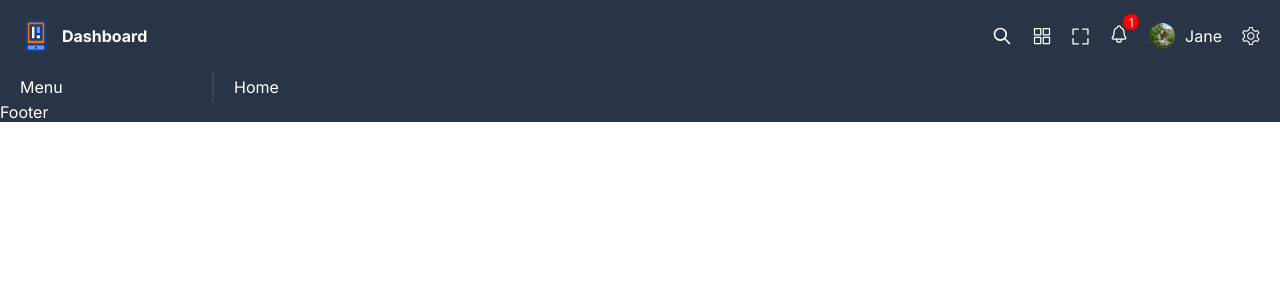
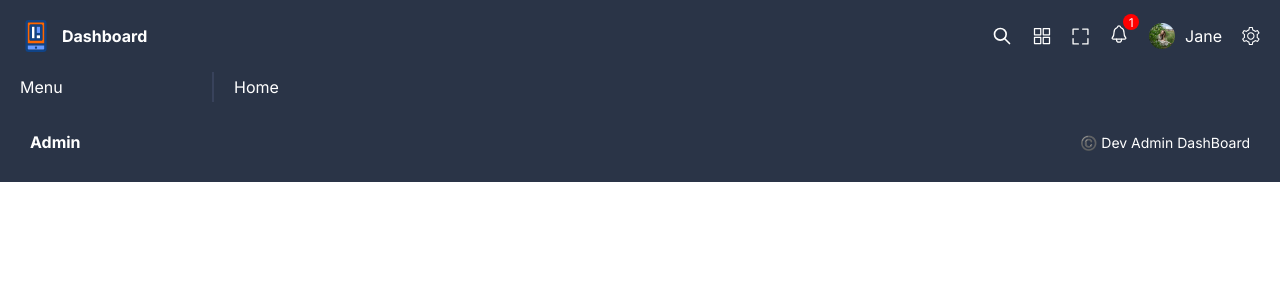
Before and after one commit to Andreeevna/Admin_Dashboard, a React (Vite) app: page / in a window 1280 px wide. Shown: the top 300 px of the page. Built offline with nearby package versions, Linux system fonts and the light colour scheme.

Commit message:
footer is implemented

```diff
--- a/src/components/footer/Footer.tsx
+++ b/src/components/footer/Footer.tsx
@@ -1,5 +1,12 @@
+import './footer.scss'
+
 const Footer = () => {
-	return <div>Footer</div>
+	return (
+		<div className='footer'>
+			<span>Admin</span>
+			<span>©️ Dev Admin DashBoard</span>
+		</div>
+	)
 }
 
 export default Footer
--- /dev/null
+++ b/src/components/footer/footer.css
@@ -0,0 +1 @@
+.footer{padding:30px;display:flex;align-items:center;justify-content:space-between}.footer span:first-child{font-weight:bold}.footer span:last-child{font-size:14px}
--- a/src/components/footer/footer.scss
+++ b/src/components/footer/footer.scss
@@ -0,0 +1,15 @@
+.footer {
+	padding: 30px;
+	display: flex;
+	align-items: center;
+	justify-content: space-between;
+
+	span {
+		&:first-child {
+			font-weight: bold;
+		}
+		&:last-child {
+			font-size: 14px;
+		}
+	}
+}
```
